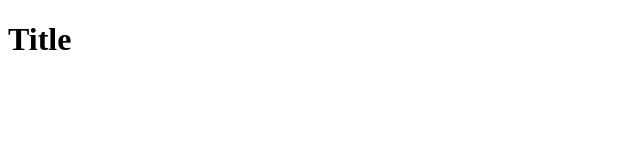
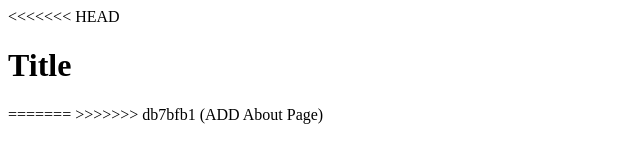
Before and after one commit to kindyALkindy/test-git, a plain HTML site: page about.html in a window 1280 px wide. Shown: the whole page, without its empty margins (0-640 px from the left). Drawn offline with Linux system fonts and the light colour scheme.

Commit message:
test cherry pick

```diff
--- a/about.html
+++ b/about.html
@@ -6,6 +6,10 @@
     <title>About Page</title>
 </head>
 <body>
+<<<<<<< HEAD
     <h1>Title</h1>
+=======
+
+>>>>>>> db7bfb1 (ADD About Page)
 </body>
 </html>
```
